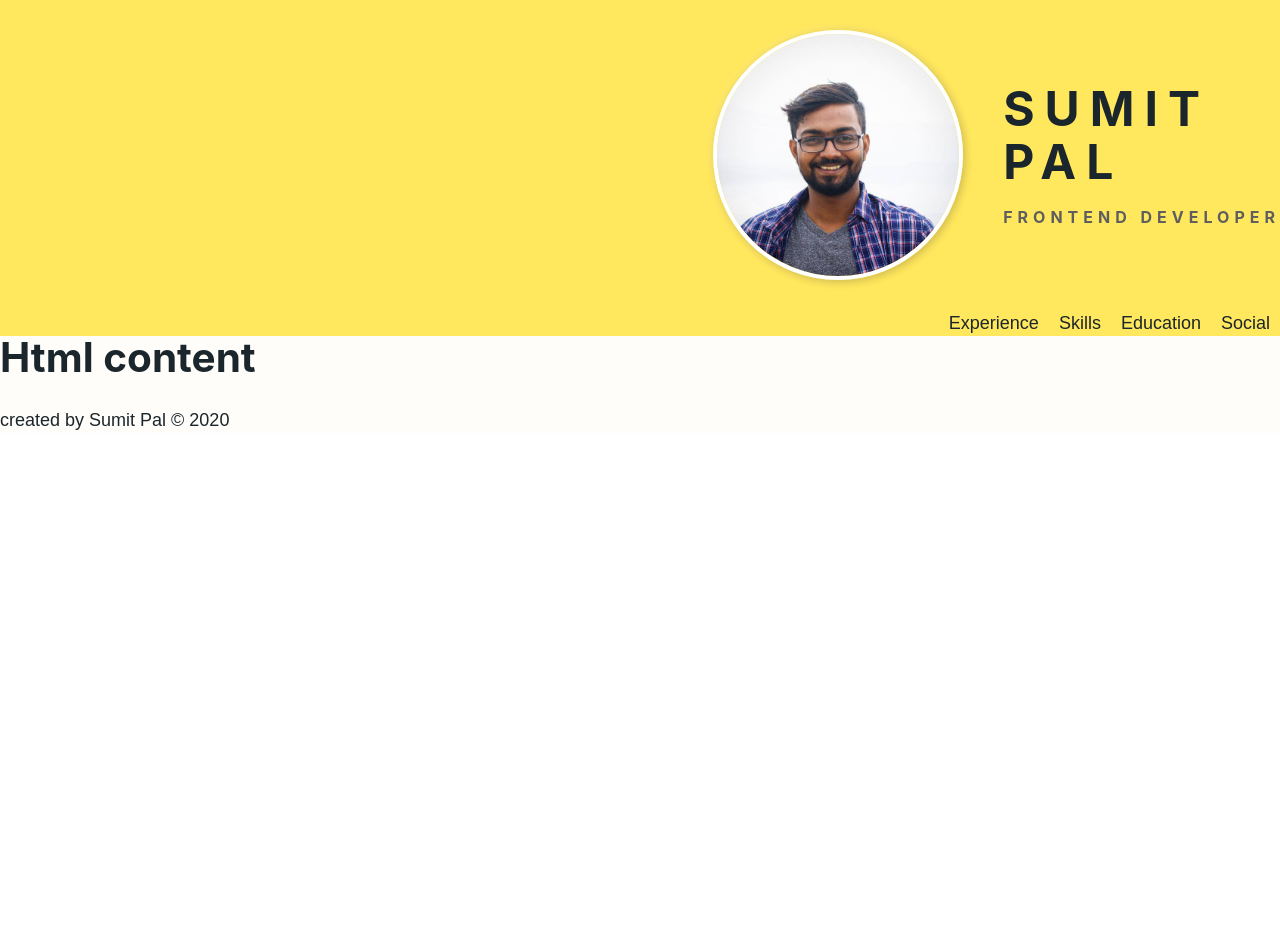
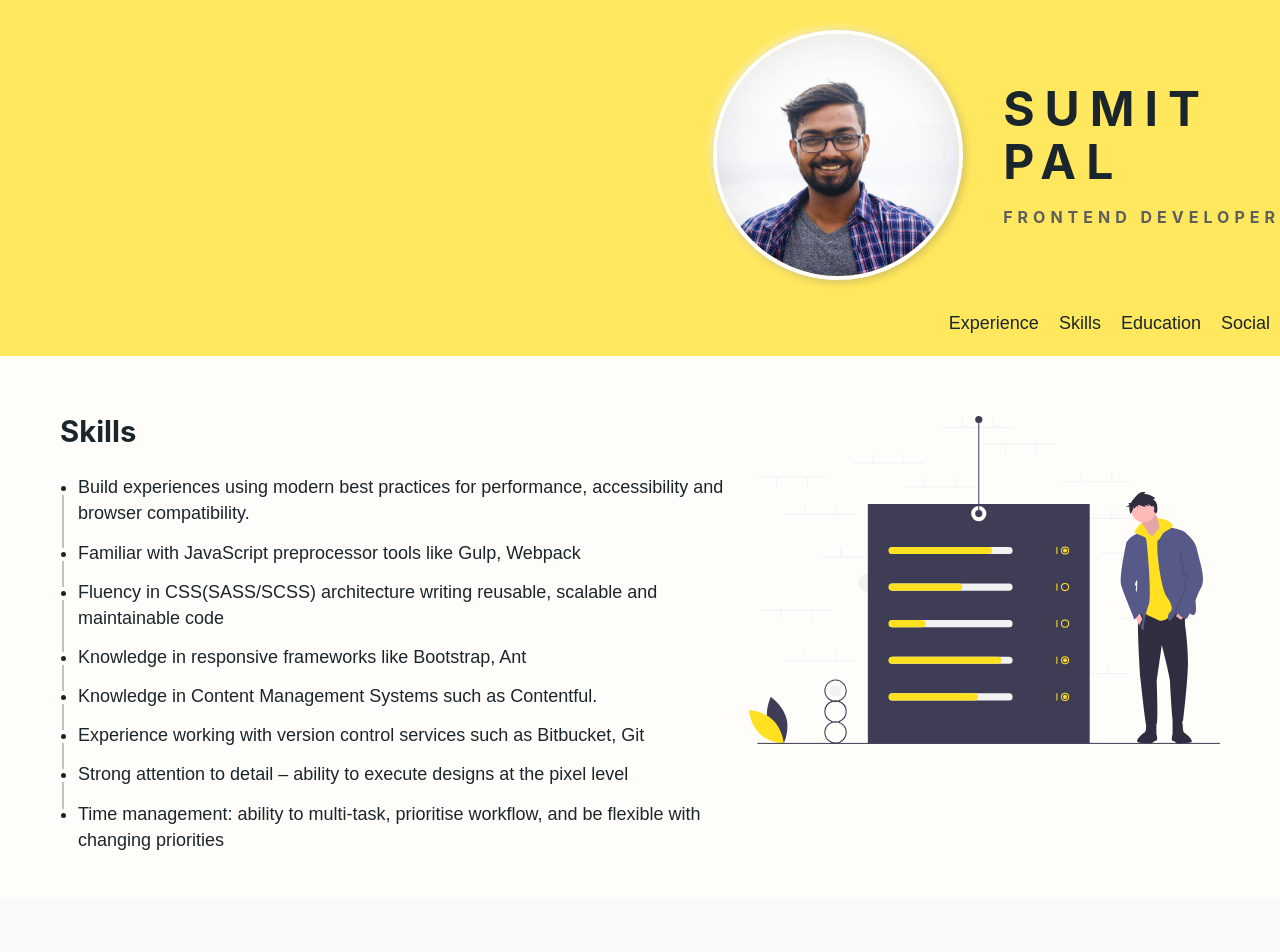
Before and after one commit to sumitpal29/sumit-pal-resume, a Gatsby site: page / in a window 1280 px wide. Shown: the top 952 px of the page. Before the commit the page ends 800 px from the top, so only its background shows below. Built offline with nearby package versions, Linux system fonts and the light colour scheme; Gatsby itself is replaced by a stand-in of ours.

Commit message:
generate sections recursively and styling

```diff
--- a/package.json
+++ b/package.json
@@ -18,7 +18,8 @@
     "gatsby-plugin-sass": "^2.1.31",
     "node-sass": "^4.13.1",
     "react": "^16.12.0",
-    "react-dom": "^16.12.0"
+    "react-dom": "^16.12.0",
+    "react-scroll-parallax": "^2.3.2"
   },
   "devDependencies": {
     "prettier": "^1.19.1"
--- a/src/components/footer.js
+++ b/src/components/footer.js
@@ -3,11 +3,11 @@ import React from "react"
 const footer = () => {
     // returns some jsx code which is going to display in the homepage
     return (
-        <div className="footer-container">
-            <div className="footer-header card">
-                <p className="body">created by Sumit Pal © 2020</p>
+        <footer>
+            <div className="container">
+                <p className="body">Created by Sumit Pal © 2020</p>
             </div>
-        </div>
+        </footer>
     );
 }
 
--- /dev/null
+++ b/src/components/paralleximage.js
@@ -0,0 +1,17 @@
+import React from "react"
+import { Parallax } from 'react-scroll-parallax'
+
+
+class ParallaxImage extends React.Component {
+    imageUrl = this.props.imageName || `percentages.svg`
+
+    render () {
+        return (
+            <Parallax className="parallex-image-class" x={[0, 20]} tagOuter="figure">
+                <img src={`../../${this.imageUrl}`} alt={this.props.imageAlt} />
+            </Parallax>
+        )
+    }
+}
+
+export default ParallaxImage;
--- /dev/null
+++ b/src/components/section.js
@@ -0,0 +1,61 @@
+import React from "react"
+import ParallaxImage from "./paralleximage"
+
+class section extends React.Component {
+  render() {
+    const data = this.props.sectionData
+
+    const blocks = {
+      h2: (_data, k) => <h2 key={k}>{_data}</h2>,
+      h3: (_data, k) => <h3 key={k}>{_data}</h3>,
+      h4: (_data, k) => <h4 key={k}>{_data}</h4>,
+      h5: (_data, k)=> <h5 key={k}>{_data}</h5>,
+      description: (_data, k) => <p key={k}>{_data}</p>,
+      list: (_data, k) => (
+        <ul key={k}>
+          {_data.map((value, index) => {
+            return <li key={index}>{value}</li>
+          })}
+        </ul>
+      ),
+    }
+    const getKeys = _obj => typeof _obj === "object" ? Object.keys(_obj) : []
+    const constructDOM = _datum => {
+      const items = []
+      const getDOMItems = section => {
+        const keys = getKeys(section)
+        if (!keys.length) return
+        keys.forEach((i, j) => {
+          if (i === "sections") {
+            const allSections = section[i]
+            allSections.forEach(_section => {
+              items.concat(getDOMItems(_section))
+            })
+          } else blocks[i] && items.push(blocks[i](section[i],j+Math.ceil(Math.random()*1000)))
+        })
+      }
+
+      getDOMItems(_datum)
+      console.log("Printing from parent", _datum)
+      return items
+    }
+
+    return (
+      <section id={data.h2.toLowerCase().split(' ').join('_')} className={this.props.classData || ''}>
+        <div className="container content">
+          <div className="content-box">{constructDOM(data)}</div>
+          <div className="content-image">
+            {data.imageName && (
+              <ParallaxImage
+                imageName={data.imageName}
+                imageAlt={`Sumit's ${data.h2}`}
+              />
+            )}
+          </div>
+        </div>
+      </section>
+    )
+  }
+}
+
+export default section
--- a/src/pages/index.js
+++ b/src/pages/index.js
@@ -1,14 +1,59 @@
 import React from "react"
-import Layout from '../components/layout';
+import Layout from "../components/layout"
+import Section from "../components/section"
+import { ParallaxProvider } from "react-scroll-parallax"
 
+class homepage extends React.Component {
+  state = {
+    sections: [
+      {
+        h2: "Skills",
+        list: [
+          "Build experiences using modern best practices for performance, accessibility and browser compatibility.",
+          "Familiar with JavaScript preprocessor tools like Gulp, Webpack",
+          "Fluency in CSS(SASS/SCSS) architecture writing reusable, scalable and maintainable code",
+          "Knowledge in responsive frameworks like Bootstrap, Ant",
+          "Knowledge in Content Management Systems such as Contentful.",
+          "Experience working with version control services such as Bitbucket, Git",
+          "Strong attention to detail – ability to execute designs at the pixel level",
+          "Time management: ability to multi-task, prioritise workflow, and be flexible with changing priorities",
+        ],
+        imageName: "percentages.svg",
+      },
+      {
+        h2: "Experience",
+        sections: [
+          {
+            h3: "FusionCharts",
+            sections: [
+              {
+                h4: "Assistant Project Manager | June 2019 - Present",
+              },
+              {
+                h4: "Software Engineer | July 2016 - May 2019",
+              },
+            ],
+          },
+        ],
+        imageName: "experience.svg"
+      },
+    ],
+  }
 
-const homepage = () => {
-  // returns some jsx code which is going to display in the homepage
-  return (
-    <Layout>
-      <h1>Html content </h1>
-    </Layout>
-  )
+  getSections() {
+    return this.state.sections.map((section, i) => {
+      return <ParallaxProvider><Section sectionData={section} classData={i%2 && 'light-white'}/></ParallaxProvider>
+    })
+  }
+
+  render() {
+    this.getSections()
+    return (
+      <Layout>
+        {this.getSections()}
+      </Layout>
+    )
+  }
 }
 
 export default homepage
--- /dev/null
+++ b/src/style/background.scss
@@ -0,0 +1,5 @@
+.percentage-wallpaper {
+  background: url("../../static/percentages.svg") no-repeat center right;
+  background-size: contain;
+  background-size: 400px;
+}
--- a/src/style/colors.scss
+++ b/src/style/colors.scss
@@ -1,10 +1,13 @@
 $black: #1b262c;
 $brand-color: #ffe75e;
+
 $primary-bg: #fffdf9;
-$secondary-bg: #f1f3f4;
+$secondary-bg: #fafafa;
 
+$white: #ffffff;
 $orange: #ff6f5e;
 $green: #00918e;
 $green-light: #7fcd91;
 $blue: #4f98ca;
+$dark-blue: #35495e;
 $yellow: #ffdc34;
--- a/src/style/index.scss
+++ b/src/style/index.scss
@@ -1,5 +1,6 @@
 @import "./reset.scss";
 @import "./colors.scss";
+@import "./background.scss";
 
 .main-layout {
   color: $black;
@@ -49,7 +50,7 @@
       height: 250px;
       border: 4px solid #fff;
       box-shadow: 2px 2px 8px rgba(0, 0, 0, 0.2),
-        -2px -2px 8px rgba(255, 249, 206, 0.2);
+        -2px -2px 8px rgba(255, 249, 206, 0.9);
     }
 
     &__content {
@@ -68,6 +69,7 @@
   }
 
   .card-footer {
+    padding-bottom: 20px;
     ul {
       list-style: none;
       padding: 0;
@@ -79,6 +81,49 @@
         margin: 0 10px;
       }
     }
+  }
+}
+
+footer {
+  background-color: $brand-color;
+  p {
+    padding: 10px 60px;
+    margin: 0;
+  }
+}
+
+section {
+  .content {
+    padding: 60px 60px 20px 60px;
+    display: flex;
+    justify-content: space-between;
+
+    ul {
+      li {
+        position: relative;
+        &::after{
+          content: '';
+          height: 100%;
+          width: 2px;
+          background-color: #a0a0a0a7;
+          position: absolute;
+          left: -16px;
+          top: 21px;
+        }
+
+        &:last-child{
+          &::after{
+            display: none;
+          }
+        }
+      }
+    }
+  }
+}
+
+.parallex-image-class{
+  img{
+    max-height: 400px;
   }
 }
 
@@ -97,3 +142,10 @@
   font-size: 48px;
   letter-spacing: 10px;
 }
+
+.light-white{
+  background-color: $secondary-bg;
+  .content-box{
+    order:2;
+  }
+}
--- a/src/style/reset.scss
+++ b/src/style/reset.scss
@@ -335,7 +335,7 @@ html {
     margin-bottom: 1.45rem;
   }
   ul {
-    margin-left: 1.45rem;
+    margin-left: 1rem;
     margin-right: 0;
     margin-top: 0;
     padding-bottom: 0;
```
Also changed, not shown: static/experience.svg (added), static/percentages.svg (added), 1 other file.
